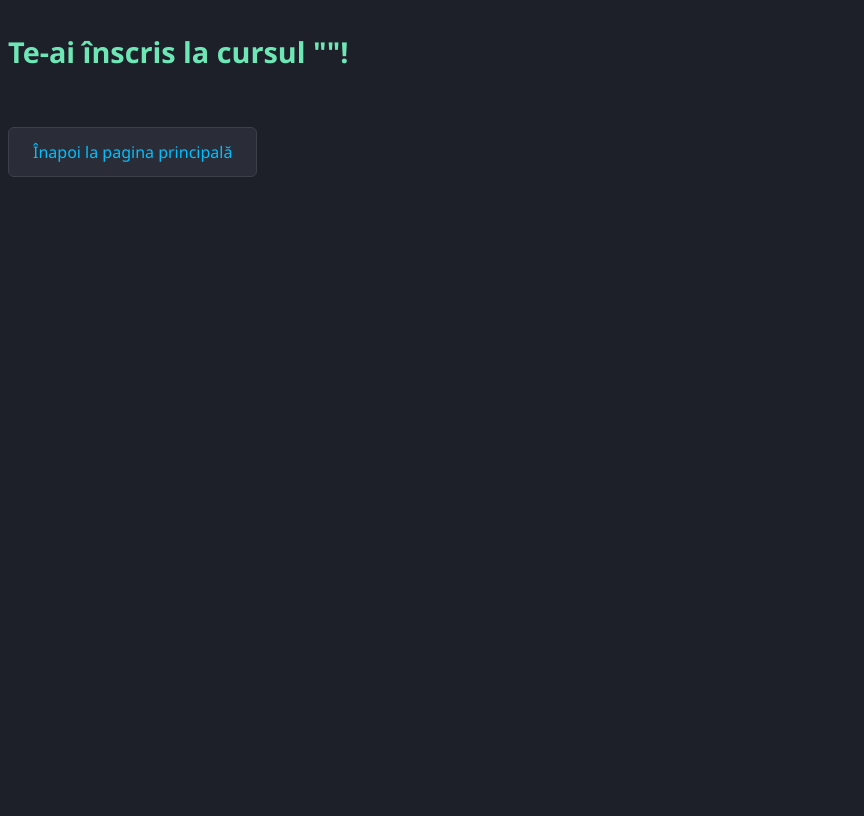
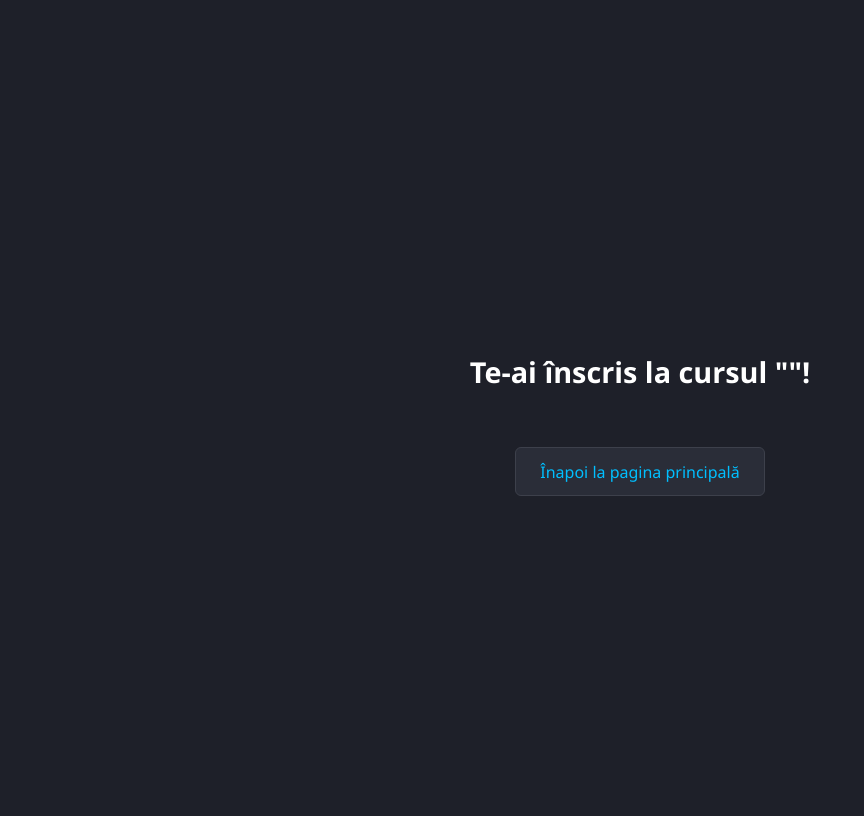
Before and after one commit to bogdanbalasoiu20/CodeNest, a Django app: template code_nest/templates/course_enrolled.html in a window 1280 px wide. Shown: the whole page, without its empty margins (0-864 px from the left). Before the commit the page ends 177 px from the top, so only its background shows below. Run offline with Django 5.2, Linux system fonts and the light colour scheme; the template is opened without the code that fills it, so the values that code supplies are empty; parts of the project's set-up code (start-up, migrations or seed data) failed here and were passed over.

Commit message:
Centrare pagina de plata si confirmarea platii

```diff
--- a/code_nest/static/css/courses.css
+++ b/code_nest/static/css/courses.css
@@ -139,7 +139,7 @@
 }
 
 .course-price.free {
-    color: #6EE7B7;
+    color: #ffffff;
 }
 
 /* Buton - stil îmbunătățit */
@@ -280,7 +280,7 @@
 
 /* Stiluri pentru pagina de confirmare (enrollment_confirmation.html) */
 body > h2 {
-    color: #6EE7B7;
+    color: #ffffff;
     border-bottom: none;
     margin-top: 2rem;
 }
--- a/code_nest/templates/course_enrolled.html
+++ b/code_nest/templates/course_enrolled.html
@@ -5,6 +5,28 @@
 <head>
     <title>Inscriere curs</title>
     <link rel="stylesheet" href="{% static 'css/courses.css' %}">
+    <style>
+        body {
+            display: flex;
+            flex-direction: column;
+            align-items: center;
+            justify-content: center;
+            min-height: 100vh;
+
+        }
+
+        form {
+
+            padding: 20px;
+            border-radius: 12px;
+            box-shadow: 0 4px 10px rgba(0, 0, 0, 0.1);
+            text-align: center;
+        }
+
+        h2, p {
+            text-align: center;
+        }
+    </style>
 </head>
 <body>
 
```
Also changed, not shown: code_nest/templates/course_payment.html (+22 -0 lines).
